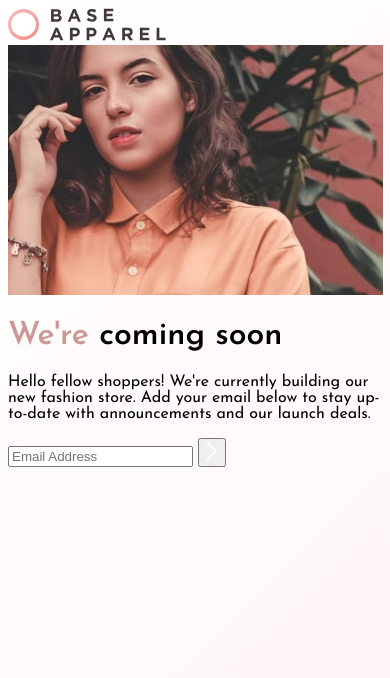
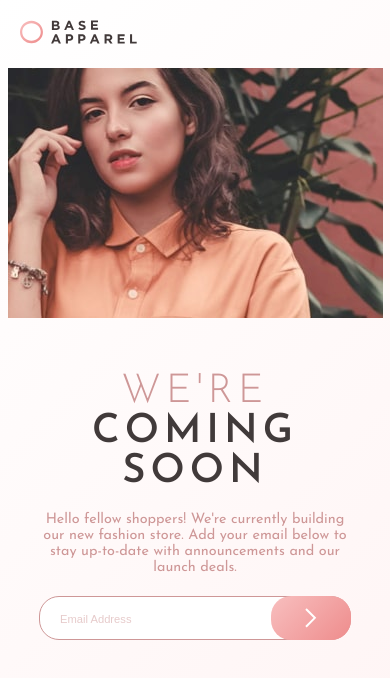
Before and after one commit to tboittin/base-apparel-coming-soon-master, a plain HTML site: page index.html in a window 390 px wide. Drawn offline with Linux system fonts and the light colour scheme.

Commit message:
mobile version

```diff
--- /dev/null
+++ b/reset.scss
@@ -0,0 +1,11 @@
+body {
+    margin: 0;
+}
+
+p {
+    margin: 0;
+}
+
+h1 {
+    margin: 0
+}
--- a/style.scss
+++ b/style.scss
@@ -1,3 +1,5 @@
+@import "./reset.scss";
+
 $red: hsl(0, 93%, 68%);
 $soft-red: hsl(0, 36%, 70%);
 $gray-red: hsl(0, 6%, 24%);
@@ -6,17 +8,100 @@ html {
     font-size: 16px;
     font-family: 'Josefin Sans', sans-serif;
     overflow-y: overlay;
+    text-align: center;
 }
 
 body {
-    height: 100vh;
+    width: 100vw;
     background: linear-gradient(135deg, hsl(0, 0%, 100%), hsl(0, 100%, 98%));
+    display: flex;
+    justify-content: center;
 }
 
 .wrapper {
+    width: inherit;
+    display: flex;
+    flex-direction: column;
+    align-items: center;
+
+    .logo {
+        align-self: flex-start;
+        width: 30%;
+        margin: 20px;
+
+        img {
+            width: 100%;
+        }
+
+    }
+
+    .hero-mobile {
+        img {
+            width: 100%;
+            margin-bottom: 50px;
+        }
+    }
+
     h1 {
+        width: 80%;
+        font-weight: 600;
+        text-transform: uppercase;
+        font-size: 2.5rem;
+        letter-spacing: 5px;
+        color: $gray-red;
+
         span {
+            font-weight: 300;
             color: $soft-red;
         }
     }
+
+    .description {
+        width: 80%;
+        font-size: .9rem;
+        color: $soft-red;
+        line-height: 1rem;
+        margin: 20px 0;
+    }
+
+    form {
+        display: flex;
+        width: 80%;
+        margin-bottom: 80px;
+
+        input,
+        button {
+            border-radius: 20px;
+            padding: 5px;
+        }
+
+        input {
+            width: 100%;
+            color: $soft-red;
+            height: 32px;
+            border: 1px solid $soft-red;
+
+            &::placeholder {
+                color: $soft-red;
+                opacity: 50%;
+                padding: 0 15px;
+                font-size: .7rem;
+            }
+
+
+        }
+
+        button {
+            position: absolute;
+            right: 10%;
+            height: 44px;
+            width: 80px;
+            border: 0;
+            background: linear-gradient(135deg, hsl(0, 80%, 86%), hsl(0, 74%, 74%));
+            display: flex;
+            align-items: center;
+            justify-content: center;
+        }
+
+    }
 }
```
Also changed, not shown: index.html (+3 -1 lines), style.css, 1 other file.
